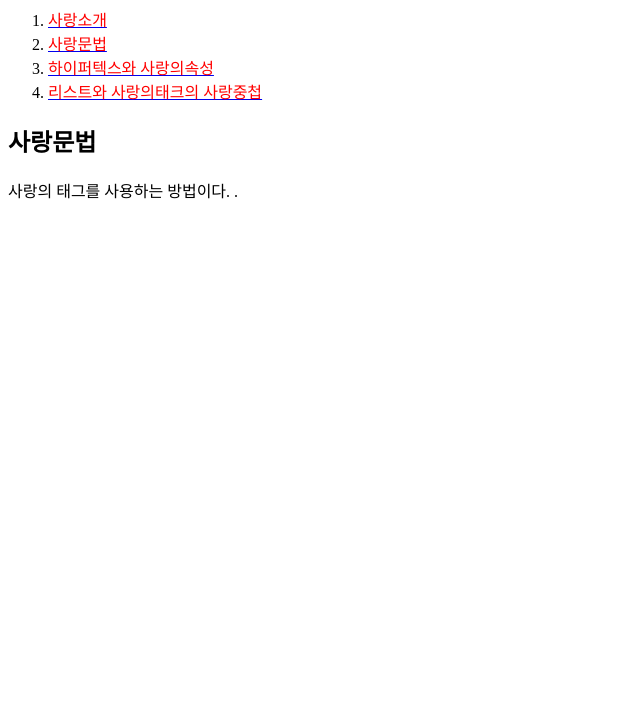
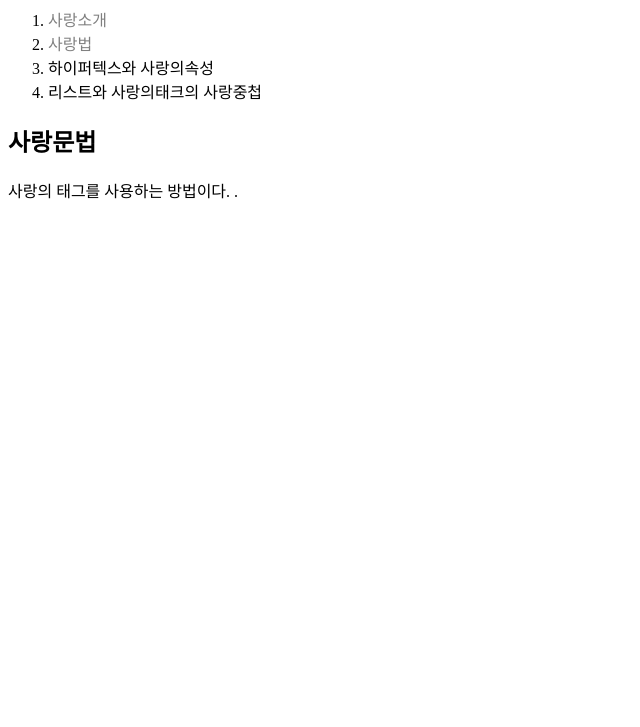
Before and after one commit to tjddms0708/web-1, a plain HTML site: page 2.html in a window 1280 px wide. Shown: the part 73-800 px from the top of the page, without its empty margins (0-640 px from the left). Drawn offline with Linux system fonts and the light colour scheme.

Commit message:
Add files via upload

```diff
--- a/2.html
+++ b/2.html
@@ -3,16 +3,25 @@
 <head>
  <title>HTML- 사랑의 수업</title>
  <meta charset"utf-8">
+ <style>
+a {
+   color:black;
+    text-decoration: none;
+ }
+ .saw {
+      color:gray;
+    }
+ </style>
 </head>
 <body>
-<h1><a href="index.html"><font color= "red">HTML</font></a></h1>
+<h1><a href="index.html">HTML</a></h1>
 <ol>
-  <li><a href="1.html">
-  <font color="red">사랑소개</font></a></li>
-  <li><a href="2.html">
-    <font color="red">사랑문법</font></a></li>
-  <li><a href="3.html"><font color= "red">하이퍼텍스와 사랑의속성</font></a></li>
-  <li><a href="4.html"><font color= "red">리스트와 사랑의태크의 사랑중첩</font></a></li>
+  <li><a href="1.html"class="saw">
+  사랑소개</a></li>
+  <li><a href="2.html"class="saw">
+    사랑법</a></li>
+  <li><a href="3.html">하이퍼텍스와 사랑의속성</a></li>
+  <li><a href="4.html">리스트와 사랑의태크의 사랑중첩</a></li>
 </ol>
 
 <h2>사랑문법</h2>
```
Also changed, not shown: 1.html (+20 -3 lines), 3.html (+10 -0 lines), 4.html (+11 -1 lines).
